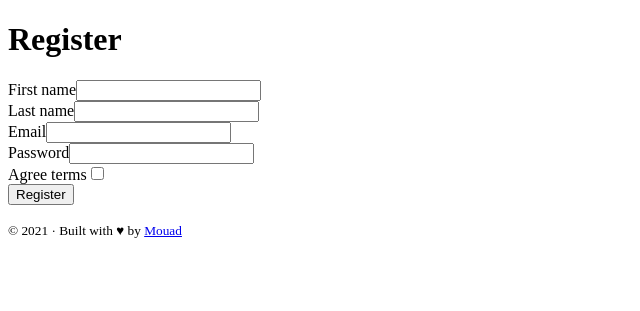
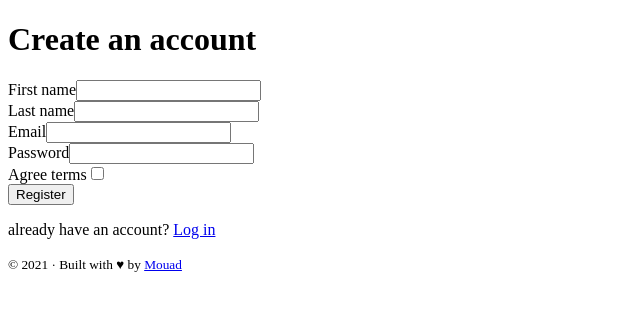
Before and after one commit to mouad73/panterest_clone, a Symfony app: template templates/registration/register.html.twig in a window 1280 px wide. Shown: the part 78-389 px from the top of the page, without its empty margins (0-640 px from the left). Run offline with Twig, Linux system fonts and the light colour scheme; the template is opened without the code that fills it, so the values that code supplies are empty; form fields are guessed from the names that the template uses; some libraries are stand-ins or nearby versions.

Commit message:
stylise register form

```diff
--- a/templates/registration/register.html.twig
+++ b/templates/registration/register.html.twig
@@ -2,21 +2,35 @@
 
 {% block title 'Register !' %}
 {% block body %}
+    <div class="row">
+        <div class="col-md-6 mx-auto">
             {% for flashError in app.flashes('verify_email_error') %}
                 <div class="alert alert-error rounded mb-3" role="alert">{{ flashError }}</div>
             {% endfor %}
 
-    <h1>Register</h1>
+            <h1 class="text-center my-5">Create an account</h1>
 
             {{ form_start(registrationForm) }}
+                <div class="row">
+                    <div class="col-md-6">
                         {{ form_row(registrationForm.firstName) }}
+                    </div>
+                    <div class="col-md-6">
                         {{ form_row(registrationForm.lastName) }}
+                    </div>
+                </div>
+
                 {{ form_row(registrationForm.email) }}
                 {{ form_row(registrationForm.plainPassword, {
                     label: 'Password'
                 }) }}
                 {{ form_row(registrationForm.agreeTerms) }}
 
-        <button type="submit" class="btn btn-primary">Register</button>
+                <button type="submit" class="btn btn-primary btn-lg btn-block">Register</button>
+            <p class="mt-5 mb-3 text-center text-muted">
+                already have an account? <a href="{{ path('app_login') }}">Log in</a>
+            </p>
             {{ form_end(registrationForm) }}
+        </div>
+    </div>
 {% endblock %}
```
Lines whose indentation alone changed are shown as unchanged.
